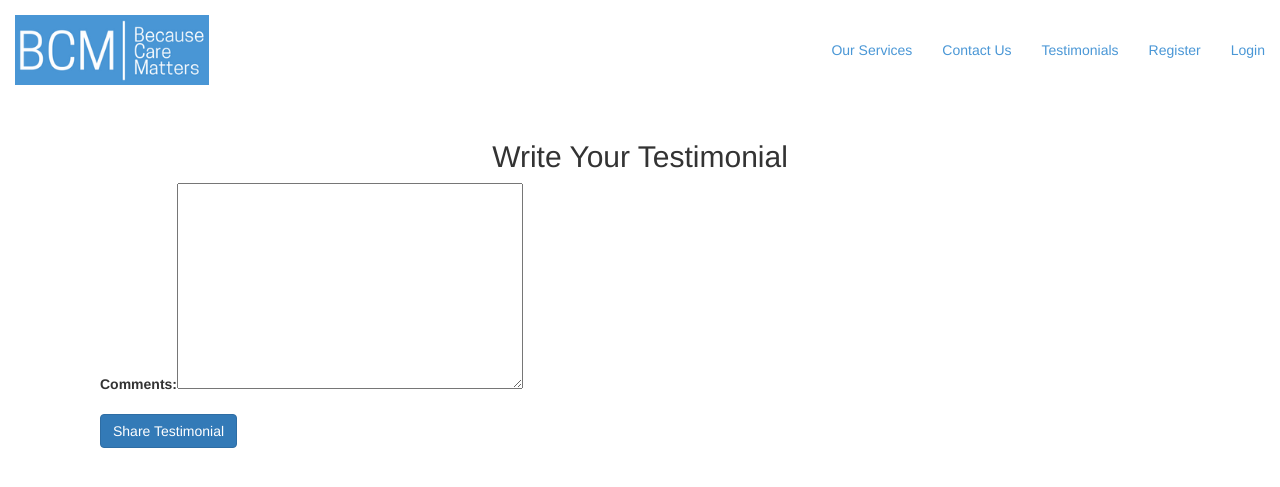
After one commit to Diagnost1X/bcm-training, a Django app: template testimonials/templates/testimonials/testimonial_form.html in a window 1280 px wide. The commit adds this page. Shown: the top 487 px of the page. Run offline with Django 3.2, Linux system fonts and the light colour scheme; the template is opened without the code that fills it: values that come from a table or form of the project are taken from there, others are empty; parts of the project's set-up code (start-up, migrations or seed data) failed here and were passed over; some libraries are stand-ins or nearby versions.

Commit message:
Added ability for users to write a testimonial through a form

```diff
--- /dev/null
+++ b/testimonials/forms.py
@@ -0,0 +1,10 @@
+from django import forms
+
+from .models import Testimonial
+
+class TestimonialForm(forms.ModelForm):
+    comments = forms.Textarea()
+
+    class Meta:
+        model = Testimonial
+        fields = ['comments']
--- a/testimonials/static/testimonials/css/testimonials.css
+++ b/testimonials/static/testimonials/css/testimonials.css
@@ -7,3 +7,6 @@ table {
 #edit {
     width: 100%;
 }
+#write {
+    width: 100%;
+}
--- /dev/null
+++ b/testimonials/templates/testimonials/testimonial_form.html
@@ -0,0 +1,24 @@
+{% extends "home/base.html" %}
+{% load bootstrap_tags %}
+{% load static %}
+{% block head_css %}
+    <link rel="stylesheet" href="{% static 'testimonials/css/testimonials.css' %}">
+{% endblock head_css %}
+{% block content %}
+    <h2 class="text-center">Write Your Testimonial</h2>
+    <div class="col-md-12">
+        <section>
+            <div class="col-md-9">
+                <form method="post" action="{% url 'new_testimonial' %}">
+                    {% csrf_token %}
+                    <div class="form-group">
+                        {{ testimonial_form | as_bootstrap }}
+                    </div>
+                    <div class="form-group">
+                        <button type="submit" class="btn btn-primary">Share Testimonial</button>
+                    </div>
+                </form>
+            </div>
+        </section>
+    </div>
+{% endblock content %}
--- a/testimonials/templates/testimonials/testimonials.html
+++ b/testimonials/templates/testimonials/testimonials.html
@@ -7,7 +7,10 @@
     <h2 class="text-center">Testimonials</h2>
     <div class="col-md-12">
     {% if not user.testimonials and user.is_authenticated %}
-        <button class="btn btn-primary">Write a Testimonial</button>
+        <form action="{% url 'new_testimonial' %}">
+            <button type="submit" id="write" class="btn btn-primary">Write a Testimonial</button>
+        </form>
+        <br>
     {% endif %}
     <br>
     {% for testimonial in testimonials %}
--- a/testimonials/urls.py
+++ b/testimonials/urls.py
@@ -4,4 +4,5 @@ import views
 
 urlpatterns = [
     url('^$', views.show_testimonials, name='testimonials'),
+    url(r'^new_testimonial/$', views.new_testimonial, name='new_testimonial'),
 ]
```
Also changed, not shown: testimonials/views.py (+28 -2 lines).
